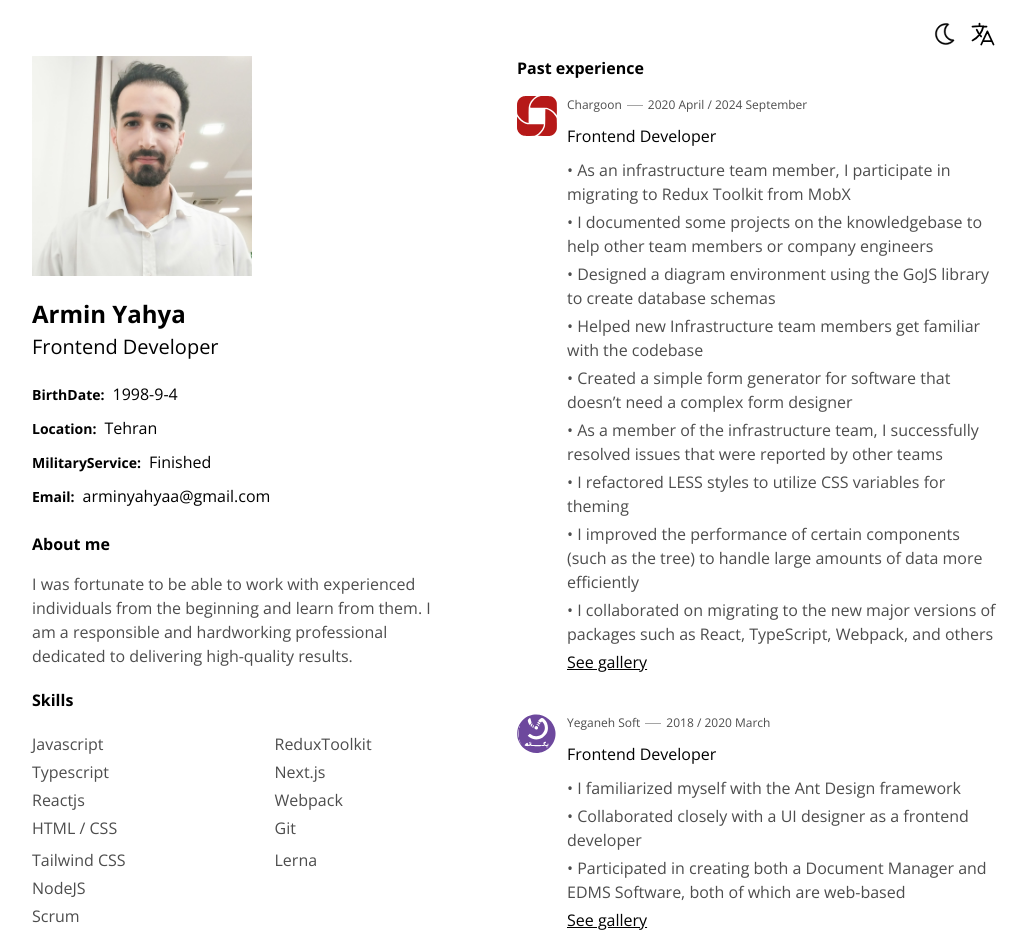
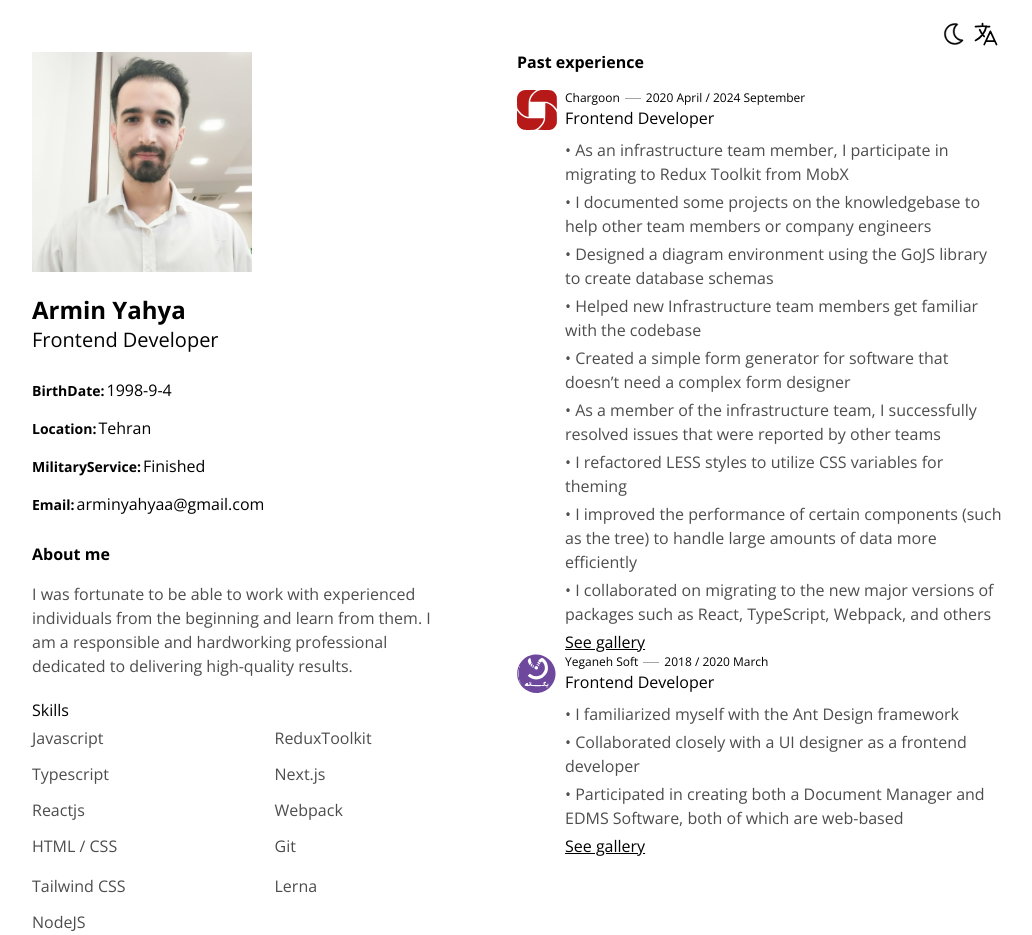
Before and after one commit to arminyahya/cv-nextjs, a Next.js app: page /en in a window 1280 px wide. Shown: the top 935 px of the page, without its empty margins (123-1155 px from the left). Built offline with nearby package versions, Linux system fonts and the light colour scheme.

Commit message:
Change app css classes to tailwindcss classes

```diff
--- a/src/app/[lang]/page.tsx
+++ b/src/app/[lang]/page.tsx
@@ -36,9 +36,9 @@ export function generateStaticParams() {
 export default function Page({ params }: PageInnerProps) {
   const { translate } = useTranslation(params.lang);
   return (
-    <main className={`main`}>
-      <section className={"main-section"}>
-        <div className="profile-image_wrapper margin-bottom">
+    <main className={`main flex flex-col`}>
+      <section className={"flex-1 mb-5"}>
+        <div className="profile-image_wrapper mb-5 relative w-full h-56 filter-image-filter">
           <Image
             alt="armin-yahya"
             src={`${basePath}/profile-image-3.jpg`}
@@ -47,9 +47,9 @@ export default function Page({ params }: PageInnerProps) {
             objectFit="contain"
           />
         </div>
-        <div className="full-name">{translate("fullname")}</div>
-        <div className="role">{translate("role")}</div>
-        <div className="personal-info">
+        <div className="full-name font-bold text-2xl">{translate("fullname")}</div>
+        <div className="role text-xl mb-5">{translate("role")}</div>
+        <div className="personal-info text-xl mb-6">
           <PersonalInfoItem label={translate("birthDate")} value={translate("birthDateValue")} />
           <PersonalInfoItem label={translate("location")} value={translate("tehran")} />
           <PersonalInfoItem label={translate("militaryService")} value={translate("finished")} />
@@ -57,39 +57,39 @@ export default function Page({ params }: PageInnerProps) {
         </div>
         <HeaderTypography text={translate("about_me")} />
         <div
-          className="topic-inner-text margin-bottom about-me"
+          className="mb-5 about-me text-base text-text-color-lighter"
           style={{ maxWidth: 400 }}
         >
           {translate("about_me_content")}
         </div>
         <div className={"header"}>{translate("skills")}</div>
-        <div className="topic-inner-text skills_inner">
-          <ul>
-            <li className="skills_item">Javascript</li>
-            <li className="skills_item">Typescript</li>
-            <li className="skills_item">Reactjs</li>
-            <li className="skills_item">HTML / CSS</li>
+        <div className="text-base text-text-color-lighter grid grid-cols-2">
+          <ul className="p-0">
+            <li className="skills_item list-none mb-3 opacity-0">Javascript</li>
+            <li className="skills_item list-none mb-3 opacity-0">Typescript</li>
+            <li className="skills_item list-none mb-3 opacity-0">Reactjs</li>
+            <li className="skills_item list-none mb-3 opacity-0">HTML / CSS</li>
           </ul>
-          <ul>
-            <li className="skills_item">ReduxToolkit</li>
-            <li className="skills_item">Next.js</li>
-            <li className="skills_item">Webpack</li>
-            <li className="skills_item">Git</li>
+          <ul className="p-0">
+            <li className="skills_item list-none mb-3 opacity-0">ReduxToolkit</li>
+            <li className="skills_item list-none mb-3 opacity-0">Next.js</li>
+            <li className="skills_item list-none mb-3 opacity-0">Webpack</li>
+            <li className="skills_item list-none mb-3 opacity-0">Git</li>
           </ul>
-          <ul>
-            <li className="skills_item">Tailwind CSS</li>
-            <li className="skills_item">NodeJS</li>
-            <li className="skills_item">Scrum</li>
-            <li className="skills_item">Software Development</li>
+          <ul className="p-0">
+            <li className="skills_item list-none mb-3 opacity-0">Tailwind CSS</li>
+            <li className="skills_item list-none mb-3 opacity-0">NodeJS</li>
+            <li className="skills_item list-none mb-3 opacity-0">Scrum</li>
+            <li className="skills_item list-none mb-3 opacity-0">Software Development</li>
           </ul>
-          <ul>
-            <li className="skills_item">Lerna</li>
+          <ul className="p-0">
+            <li className="skills_item list-none mb-3 opacity-0">Lerna</li>
           </ul>
         </div>
       </section>
-      <section className={"main-section work-experiences"}>
+      <section className={"flex-1 mb-5"}>
         <HeaderTypography text={translate("past_experiences")} />
-        <div className="past-experience fade-in-animation">
+        <div className="opacity-0 mb-5 fade-in-animation">
           <PastExperienceItem
             id="chargoon"
             icon={<ChargoonIcon />}
@@ -121,7 +121,7 @@ export default function Page({ params }: PageInnerProps) {
               { type: 'video', src: "/chargoon-9.mp4" , description: translate("gallery_chargoon_output_video")},
 
             ]}
-            className={"margin-bottom-2x"}
+            className={"mb-5-2x"}
           />
           <PastExperienceItem
             id="yeganeh_soft"
@@ -142,7 +142,7 @@ export default function Page({ params }: PageInnerProps) {
               { type: 'image', src: "/yeganeh-5.jpg", description: translate("gallery_yeganeh_edms_orgchart") },
               { type: 'image', src: "/yeganeh-6.jpg", description: translate("gallery_yeganeh_edms_documentgroup") },
             ]}
-            className={"margin-bottom-2x"}
+            className={"mb-5-2x"}
             noDescription={true}
           />
         </div>
--- a/src/app/_components/galleryButton.tsx
+++ b/src/app/_components/galleryButton.tsx
@@ -64,7 +64,7 @@ export default function GalleryButton({
 
   const router = useRouter();
   return (
-    <div className="gallery-button">
+    <div className="inline-block text-text-color underline cursor-pointer">
       <Modal
         isOpen={isModalOpen}
         onClose={() => {
--- a/src/app/_components/header.tsx
+++ b/src/app/_components/header.tsx
@@ -33,11 +33,11 @@ export default function Header({ }: HeaderProps) {
 	}
 
 	return (
-		<div className="header">
-			<div className="header_item" onClick={switchTheme}>
+		<div className="flex justify-end items-center mb-0.5">
+			<div className="header_item inline-block mx-0.5" onClick={switchTheme}>
 				{currentTheme === 'light' ? <DarkModeIcon /> : <LightModeIcon />}
 			</div>
-			<div className="header_item" onClick={switchLang} >
+			<div className="header_item inline-block mx-0.5" onClick={switchLang} >
 				<MultiLangIcon />
 			</div>
 		</div>
--- a/src/app/_components/headerTypography.tsx
+++ b/src/app/_components/headerTypography.tsx
@@ -1,7 +1,7 @@
 import React from 'react';
 
 export default function HeaderTypography({ text }: { text: string }) {
-	return (<div className={"header"}>
+	return (<div className={"font-bold mb-4"}>
 		{text}
 	</div>)
 }
--- a/src/app/_components/modal.tsx
+++ b/src/app/_components/modal.tsx
@@ -4,8 +4,8 @@ import ReactDOM from 'react-dom';
 
 const Modal = ({ isOpen, onClose, children }: any) => {
   return isOpen ? ReactDOM.createPortal(
-    <div className="modal-overlay">
-      <div className="modal-content">
+    <div className="absolute top-0 right-0 w-full h-screen bg-black flex items-center">
+      <div className="rounded shadow w-full h-full">
         {React.cloneElement(children, {onClose})}
       </div>
     </div>
--- a/src/app/_components/pastExperienceItem.tsx
+++ b/src/app/_components/pastExperienceItem.tsx
@@ -36,24 +36,24 @@ export default function PastExperienceItem({
   const { translate } = useTranslation(lang as "fa" | "en");
 
   return (
-    <div className={`past-experience_item ${className}`}>
-      <div className="past-experience_item_icon_wrapper">
+    <div className={`flex ${className}`}>
+      <div className="w-14 mr-2">
         <div className="past-experience_item_icon">{icon}</div>
       </div>
-      <div className="past-experience_item_detail">
-        <div className="past-experience_item_detail_date">
+      <div>
+        <div className="text-xs">
           {companyName}
           <div className="small-horizontal-line"></div>
           {startDate} / {endDate}
         </div>
-        <div className="past-experience_item_detail_role">{role}</div>
-        <div className="past-experience_item_detail_activity">
-          <ul className="company-tasks">
+        <div className="text-base mb-2">{role}</div>
+        <div className="text-base text-text-color-lighter">
+          <ul className="p-0">
             {companyTasks.map((task) => (
-              <li className="company-tasks_item">• {task}</li>
+              <li className="list-none">• {task}</li>
             ))}
           </ul>
-          <Link className="gallery-button for-print-only" href={`https://arminyahya.github.io/cv-nextjs/${lang || "fa"}?${id}-slideshow=open`}>
+          <Link className="inline-block text-text-color underline cursor-pointer for-print-only" href={`https://arminyahya.github.io/cv-nextjs/${lang || "fa"}?${id}-slideshow=open`}>
             {translate("see_gallery")}
           </Link>
           <Suspense>
--- a/src/app/_components/personalInfoItem.tsx
+++ b/src/app/_components/personalInfoItem.tsx
@@ -2,9 +2,9 @@
 import React from "react";
 export default function PersonalInfoItem({ label, value }: { label: string, value: string }) {
   return (
-		<div className="personal-info_item">
-		<div className="personal-info_item_label">{label}:</div>
-		<div className="personal-info_item_value">{value}</div>
+		<div className="mb-2">
+		<div className="inline-block text-sm font-bold mr-0.5">{label}:</div>
+		<div className="inline-block text-base">{value}</div>
 	</div>
 	)
 }
--- a/src/app/globals.css
+++ b/src/app/globals.css
@@ -42,19 +42,6 @@ body {
 }
 
 
-.header {
-	display: flex;
-	justify-content: flex-end;
-	align-items: center;
-	margin-bottom: 8px;
-}
-
-.header_item {
-	display: inline-block;
-	margin: 0px 5px;
-
-}
-
 .header_item * {
 	transition: none;
 }
@@ -69,20 +56,6 @@ ul {
 
 li {
 	margin: 4px 0px;
-}
-
-.footer {
-	display: flex;
-	align-items: center;
-	border-top: 1px solid var(--text-color-lighter);
-	margin-right: auto;
-	width: 100%;
-	padding: 10px 0px;
-}
-
-.footer_item {
-	display: inline-block;
-	margin: 0px 10px;
 }
 
 .footer svg {
--- a/src/app/page.css
+++ b/src/app/page.css
@@ -1,159 +1,10 @@
-.main {
- display: flex;
- flex-direction: column;
-}
-
-.main-section {
-	flex: 1;
-	margin-bottom: 20px;
-}
-
-.profile-image_wrapper {
-	position: relative;
-	width: 100%;
-	height: 220px;
-	filter: var(--image-filter);
-}
-
-.profile-image_wrapper .slide-image {
-	transition: transform 0.2s ease-out;
-
-}
-.full-name {
-	font-size: 24px;
-	font-weight: bold;
-}
-
-.role {
-	font-size: 20px;
-	margin-bottom: 20px;
-}
-
-.personal-info {
-	font-size: 12px;
-	margin-bottom: 24px;
-}
-
-.personal-info_item {
-	margin-bottom: 10px;
-}
-
-.personal-info_item_label {
-	display: inline-block;
-	font-size: 14px;
-	font-weight: bold;
-	margin-right: 8px;
-}
-
-.personal-info_item_value {
-	display: inline-block;
-	font-size: 16px;
-}
-
-.contact-info {
-	margin-bottom: 20px;
-}
-
-.contact-info_item {
-	display: flex;
-	align-items: center;
-	margin-bottom: 10px;
-}
-
-.contact-info_item_icon {
-	display: inline-block;
-	position: relative;
-	width: 20px;
-	height: 20px;
-	margin-right: 10px;
-}
-
-.contact-info_item_icon svg {
-	width: 20px;
-	height: 20px;
-	fill: var(--text-color);
-}
-
-.contact-info_item_text {
-	display: inline-block;
-	color: var(--text-color-lighter);
-	font-size: 12px;
-}
-
-@keyframes slideFromLeft {
-  from { left: -100%; }
-  to { left: 0px; }
-}
-
-@keyframes slideFromRight {
-  from { right: -100%; }
-  to { right: 0px; }
-}
-
-.main .header {
-	display: block;
-	font-weight: bold;
-	margin-bottom: 16px;
-	margin-bottom: 16px;
-}
-
-
 .about-me {
 	animation-delay: 0.25;
 	animation: fadeIn 1s forwards;
 }
 
-
-.topic-inner-text {
-	font-size: 16px;
-	color: var(--text-color-lighter);
-
-}
-
-.margin-bottom {
-	margin-bottom: 20px;
-}
-
-.margin-bottom-2x {
-	margin-bottom: 40px;
-}
-
-.skills_inner {
-	display: grid;
-    grid-template-columns: repeat(2, 1fr);
-}
-
-.skills_inner ul {
-	padding: 0;
-}
-
 .skills_item {
-	list-style: none;
-}
-
-.li {
-	margin-bottom: 10px;
-}
-
-.skills_item {
-	opacity: 0;
 	animation: fadeIn 0.5s forwards;
-}
-
-.past-experience_header {
-}
-
-.past-experience {
-	margin-bottom: 20px;
-	opacity: 0;
-}
-.past-experience_item {
-	display: flex;
-}
-
-.past-experience_item_icon_wrapper {
-	width: 60px;
-	margin-right: 10px;
 }
 
 .past-experience_item_icon svg {
@@ -162,121 +13,8 @@
 	height: 40px;
 }
 
-.past-experience_item_detail_date {
-	font-size: 12px;
-	color: var(--text-color-lighter);
-	margin-bottom: 10px;
-}
-
-.past-experience_item_detail_role {
-	font-size: 16px;
-	margin-bottom: 10px;
-}
-
-.past-experience_item_detail_activity {
-	font-size: 16px;
-	color: var(--text-color-lighter);
-}
-
-
-
-.slide-from-right {
-	position: relative;
-	left: unset;
-	opacity: 0;
-  	animation: 1s fadeIn forwards;
-}
-
-.slide-from-left {
-	position: relative;
-	opacity: 0;
-  	animation: 1s fadeIn forwards;
-}
-
-.gallery-button {
-	display: inline-block;
-	color: var(--text-color);
-	text-decoration: underline;
-	cursor: pointer;
-}
-
 .for-print-only {
 	display: none;
-}
-
-.modal-overlay {
-  position: absolute;
-  top: 0;
-  right: 0;
-  width: 100%;
-  height: 100vh;
-  background: #000;
-  display: flex;
-  /* justify-content: center; */
-  align-items: center;
-}
-
-.modal-content {
-  border-radius: 5px;
-  box-shadow: 0 2px 4px rgba(0, 0, 0, 0.2);
-  width: 100%;
-  height: 100%;
-}
-
-.close-button {
-	opacity: 0.7;
-}
-
-.slideshow-image-toolbar {
-	position: absolute;
-	top: 0px;
-	right: 0px;
-	width: 100%;
-	z-index: 200;
-	background-color: rgba(0, 0, 0, 0.2);
-	padding: 0px 14px;
-	text-align: right;
-	}
-
-.slideshow-image-toolbar_item {
-	display: inline-block;
-	padding: 20px 6px;
-	opacity: 0.7;
-}
-
-.slideshow-image-toolbar_item:hover {
-	opacity: 1;
-
-}
-
-.slideshow-image-container {
-	/* max-width:1260px; */
-}
-
-.slide-image {
-	max-width: 100%;
-	max-height: 100%;
-	z-index: 100;
-}
-
-.prev-button, .next-button {
-  position: absolute;
-  top: 50%;
-  transform: translateY(-50%);
-  background-color: rgba(0, 0, 0, 0.2);
-  color: black;
-  border: none;
-  cursor: pointer;
-  padding: 10px 15px;
-  font-size: 1.5em;
-  display: flex;
-  align-items: center;
-  opacity: 0.7;
-  z-index: 200;
-}
-
-.prev-button:hover, .next-button:hover {
-	opacity: 1;
 }
 
 html[dir="rtl"] .contact-info_item_icon{
@@ -299,25 +37,6 @@ html[dir="rtl"] .personal-info_item_label {
 
 }
 
-html[dir="rtl"] .slideshow-image-toolbar{
-	text-align: left;
-}
-
-html[dir="rtl"] .prev-button {
-	left:0px
-}
-
-html[dir="rtl"] .next-button {
-	right:0px
-}
-
-html[dir="ltr"] .prev-button {
-	right:0px
-}
-
-html[dir="ltr"] .next-button {
-	left:0px
-}
 
 .small-horizontal-line {
 	display: inline-block;
@@ -356,14 +75,6 @@ html[dir="ltr"] .next-button {
 	}
 }
 
-.company-tasks {
-	padding: 0;
-}
-
-.company-tasks_item {
-	list-style: none;
-}
-
 @media only screen and (min-width: 600px){
 	.main {
 		flex-direction: row;
```
Also changed, not shown: src/app/_components/footer.tsx (+4 -4 lines), tailwind.config.ts (+7 -0 lines).
